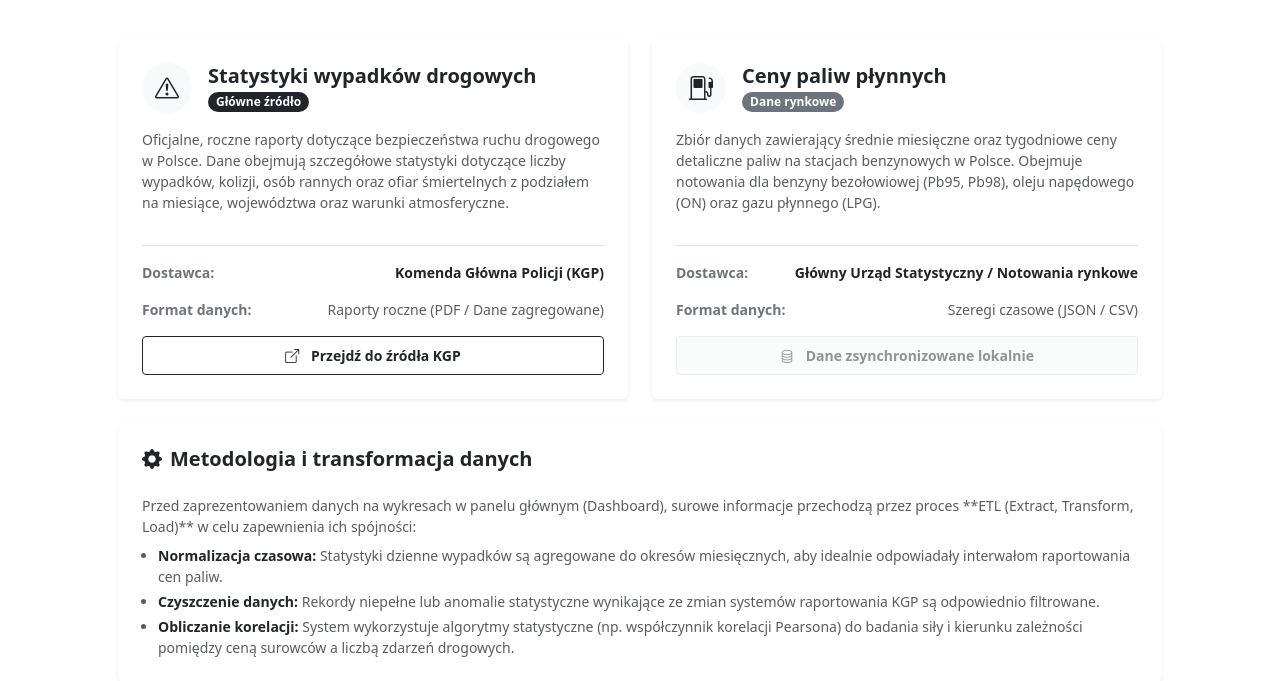
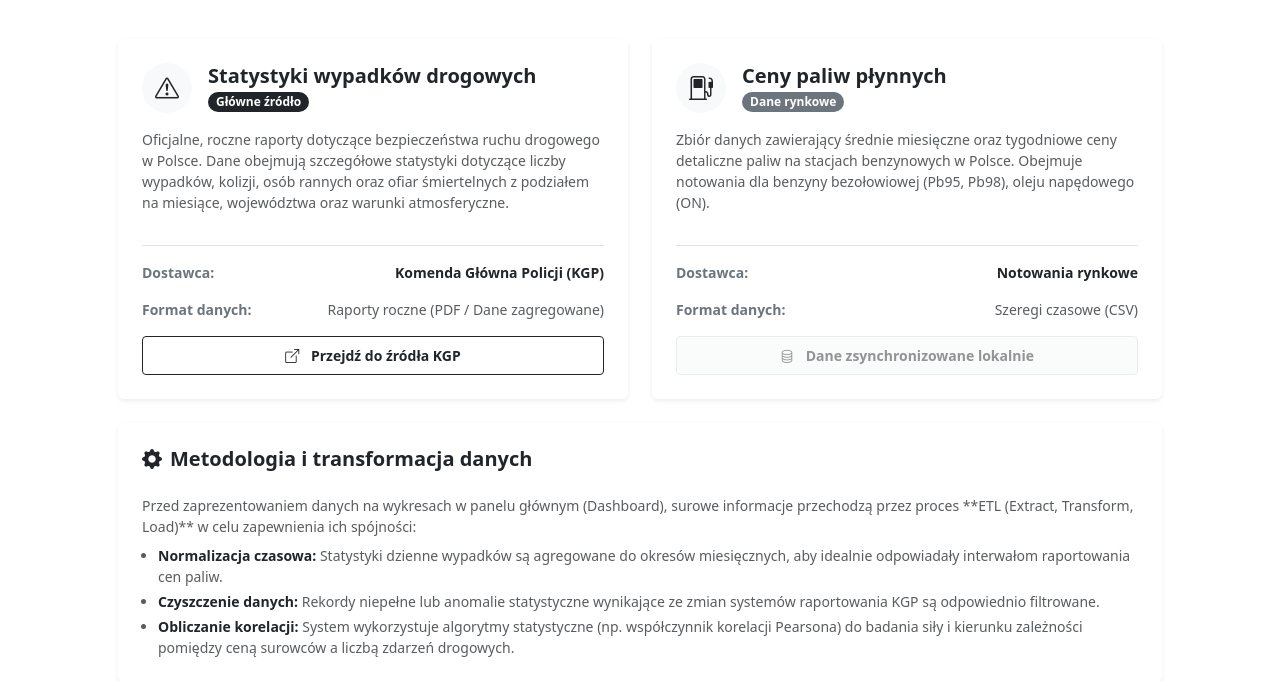
Before and after one commit to AdrianSzwajgier/Fuel-Crash_Correlation, a Django app: page /source in a window 1280 px wide. Shown: the part 228-909 px from the top of the page. Run offline with Django 5.2, Linux system fonts and the light colour scheme.

Commit message:
update used_data.html

```diff
--- a/traffic/templates/web/used_data.html
+++ b/traffic/templates/web/used_data.html
@@ -76,17 +76,17 @@
                     <p class="text-muted small flex-grow-1">
                         Zbiór danych zawierający średnie miesięczne oraz tygodniowe ceny detaliczne paliw na stacjach
                         benzynowych w Polsce. Obejmuje notowania dla benzyny bezołowiowej (Pb95, Pb98), oleju napędowego
-                        (ON) oraz gazu płynnego (LPG).
+                        (ON).
                     </p>
 
                     <div class="border-top pt-3 mt-3">
                         <div class="d-flex justify-content-between align-items-center mb-3 small">
                             <span class="text-secondary fw-semibold">Dostawca:</span>
-                            <span class="text-dark fw-bold">Główny Urząd Statystyczny / Notowania rynkowe</span>
+                            <span class="text-dark fw-bold">Notowania rynkowe</span>
                         </div>
                         <div class="d-flex justify-content-between align-items-center mb-3 small">
                             <span class="text-secondary fw-semibold">Format danych:</span>
-                            <span class="text-muted">Szeregi czasowe (JSON / CSV)</span>
+                            <span class="text-muted">Szeregi czasowe (CSV)</span>
                         </div>
 
                         <button class="btn btn-light border btn-sm w-100 fw-semibold py-2 text-muted" disabled>
```
